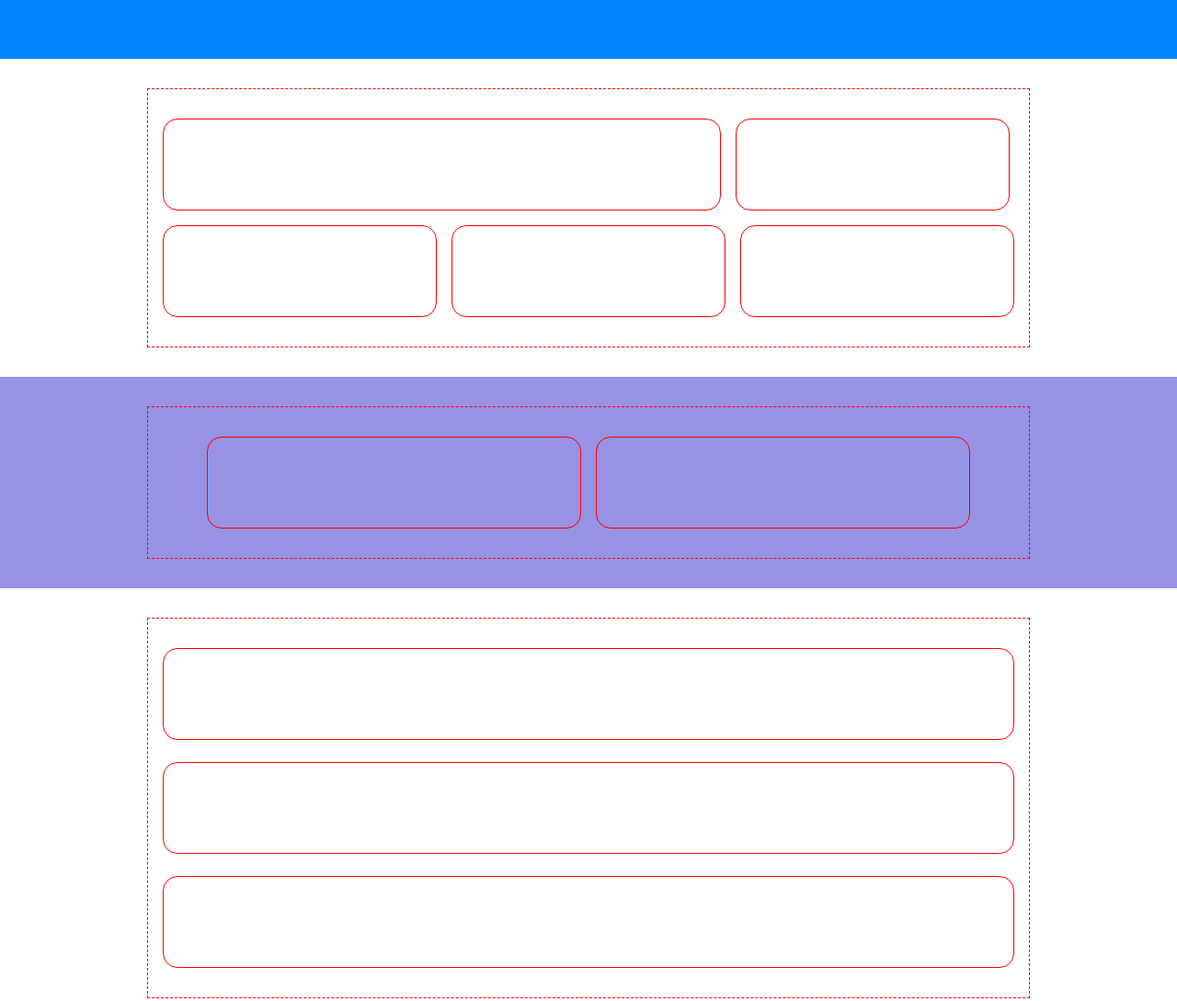
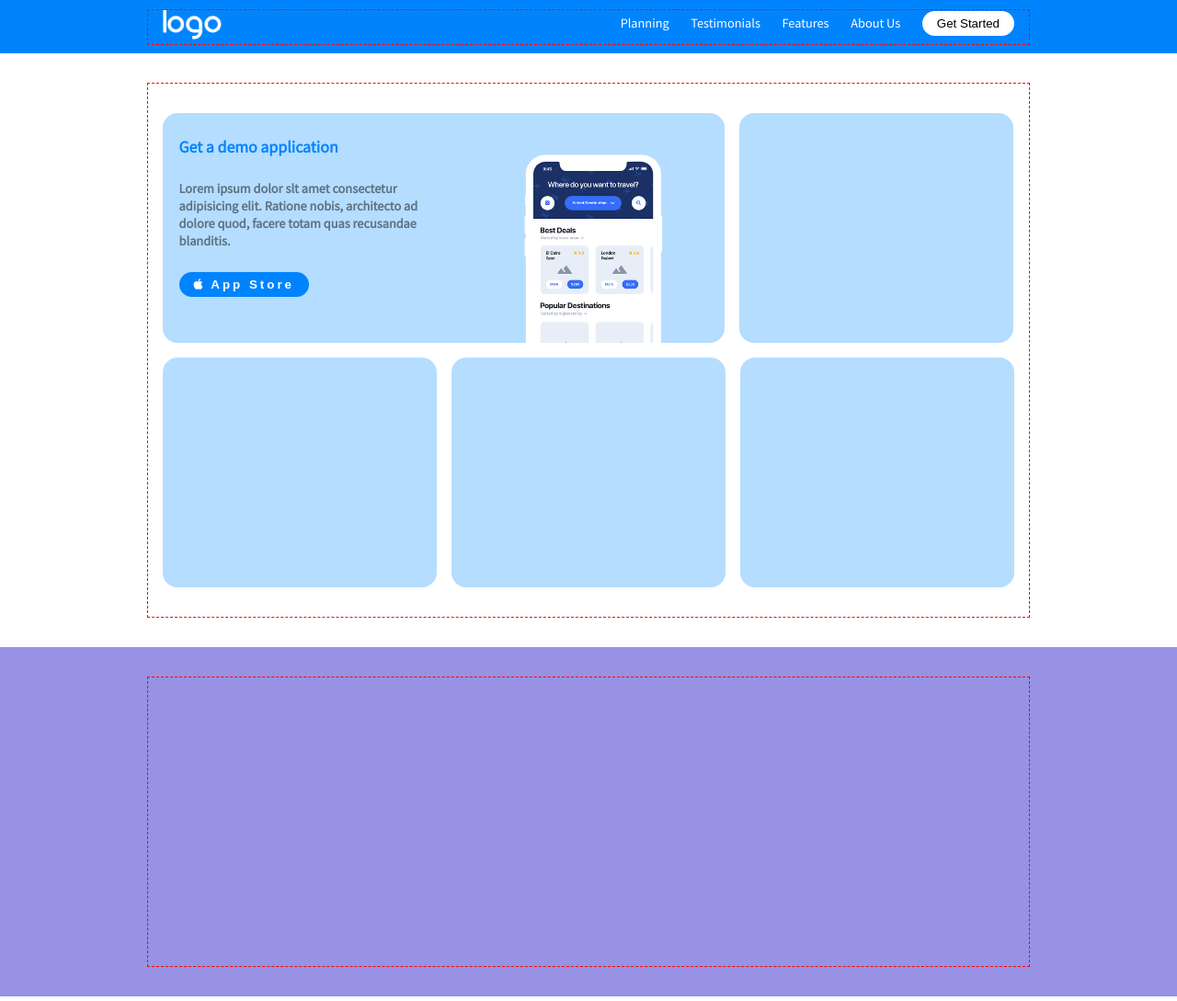
Before and after one commit to Spud97/htmlcss-responsive-layout, a plain HTML site: page index.html in a window 1280 px wide. Shown: the top 1089 px of the page at 92% size. Drawn offline with Linux system fonts and the light colour scheme.

Commit message:
aggiunto navbar

```diff
--- a/css/style.css
+++ b/css/style.css
@@ -4,8 +4,12 @@
   padding: 0;
 }
 
+body {
+  font-size: 1rem;
+  font-family: 'Noto Sans JP', sans-serif;
+}
+
 header {
-  /* DEBUG */
   padding: 2rem 0rem;
 }
 
@@ -14,11 +18,40 @@ footer {
   padding: 4rem 0rem;
 }
 
+a {
+  text-decoration: none;
+  padding: 4px 10px;
+}
+
+h5 {
+  font-size: 1rem;
+}
+
+#get-started {
+  margin-left: 10px;
+}
+
+#app-store {
+  letter-spacing: 3px;
+  padding-left: 5px;
+}
+
+#phone {
+  height: 210px;
+  position: absolute;
+  bottom: 0px;
+  right: 30px;
+}
+
 :root {
   --color-primary: #9792e4;
   --color-secondary: #0084fd;
   --color-secondary-light: #b5ddff;
   --color-footer: black;
+}
+
+.debug {
+  border: 1px dashed red;
 }
 
 .container {
@@ -32,6 +65,10 @@ footer {
   padding-bottom: 2rem;
 }
 
+.container-nav {
+  padding: 0rem 1rem;
+}
+
 .container-p-medium {
   padding-left: 2.5rem;
   padding-right: 2.5rem;
@@ -40,6 +77,10 @@ footer {
 .container-p-large {
   padding-left: 4rem;
   padding-right: 4rem;
+}
+
+.navbar {
+  padding: 0.6rem 1rem;
 }
 
 .section {
@@ -61,6 +102,10 @@ footer {
   justify-content: center;
 }
 
+.space-between {
+  justify-content: space-between;
+}
+
 .col {
   flex-grow: 1;
   flex-basis: 0;
@@ -71,7 +116,7 @@ footer {
 }
 
 .col-2 {
-  flex-basis: calc(((100% - 1rem) / 3) * 2);
+  flex-basis: calc((((100% - 1rem) / 3) * 2) + 4px);
 }
 
 .col-3 {
@@ -79,10 +124,18 @@ footer {
 }
 
 .card {
-  /* DEBUG */
-  border: 1px solid red;
   border-radius: 1rem;
-  min-height: 100px;
+  min-height: 250px;
+  padding: 1.5rem 1.1rem 0rem;
+}
+
+.box {
+  border-radius: 1rem;
+  padding: 1rem 1rem;
+}
+
+.logo {
+  height: 2rem;
 }
 
 .bg-primary {
@@ -111,6 +164,52 @@ footer {
 
 .gap3 {
   gap: 2rem;
+}
+
+.mb2 {
+  margin-bottom: 1.5rem;
+}
+
+.relative {
+  position: relative;
+}
+
+.font-sm {
+  font-size: 0.8rem;
+}
+
+.text-white {
+  color: white;
+}
+
+.text-blue {
+  color: var(--color-secondary);
+}
+
+.text-grey {
+  color: #5e7181;
+}
+
+.text-violet {
+  color: var(--color-primary);
+}
+
+.bg-white {
+  background-color: white;
+}
+
+.bg-lightblue {
+  background-color: var(--color-secondary-light);
+}
+
+.button {
+  padding: 5px 15px;
+  border: 1px solid transparent;
+  border-radius: 30px;
+}
+
+.pointer {
+  cursor: pointer;
 }
 
 @media screen and (max-width: 980px) {
--- a/index.html
+++ b/index.html
@@ -4,12 +4,30 @@
     <meta charset="UTF-8" />
     <meta http-equiv="X-UA-Compatible" content="IE=edge" />
     <meta name="viewport" content="width=device-width, initial-scale=1.0" />
+    <link rel="preconnect" href="https://fonts.googleapis.com" />
+    <link rel="preconnect" href="https://fonts.gstatic.com" crossorigin />
+    <link
+      href="https://fonts.googleapis.com/css2?family=Noto+Sans+JP&display=swap"
+      rel="stylesheet"
+    />
+    <link rel="stylesheet" href="https://cdnjs.cloudflare.com/ajax/libs/font-awesome/6.1.1/css/all.min.css">
     <link rel="stylesheet" href="css/style.css" />
     <title>Responsive</title>
   </head>
   <body>
-    <header class="bg-secondary">
-      <nav></nav>
+    <header class="navbar bg-secondary">
+      <nav class="row space-between container container-nav">
+        <div>
+          <img class="logo" src="img/logo.png" alt="" />
+        </div>
+        <div>
+          <a class="text-white font-sm" href="">Planning</a>
+          <a class="text-white font-sm" href="">Testimonials</a>
+          <a class="text-white font-sm" href="">Features</a>
+          <a class="text-white font-sm" href="">About Us</a>
+          <button id="get-started" class="button bg-white pointer">Get Started</button>
+        </div>
+      </nav>
     </header>
     <main>
       <!-- Prima sezione -->
@@ -17,19 +35,34 @@
         <div class="container">
           <div class="row gap1">
             <div class="col-2 col-sm-full">
-              <div class="card"></div>
+              <div class="card bg-lightblue row">
+                <div class="col">
+                  <h5 class="text-blue mb2">Get a demo application</h5>
+                  <p class="text-grey font-sm mb2"><strong>Lorem ipsum dolor slt amet consectetur
+                    adipisicing elit. Ratione nobis, architecto ad
+                    dolore quod, facere totam quas recusandae
+                    blanditis.</strong></p>
+                  <button class="button bg-secondary mb2">
+                    <i class="fa-brands fa-apple text-white"></i>
+                    <span id="app-store" class="text-white"><strong>App Store</strong></span>
+                  </button>
+                </div>
+                <div class="col relative">
+                  <img id="phone" src="img/phone.png" alt="">
+                </div>
+              </div>
             </div>
             <div class="col-1 col-sm-full">
-              <div class="card"></div>
+              <div class="card bg-lightblue"></div>
             </div>
             <div class="col-1 col-sm-full">
-              <div class="card"></div>
+              <div class="card bg-lightblue"></div>
             </div>
             <div class="col-1 col-sm-full">
-              <div class="card"></div>
+              <div class="card bg-lightblue"></div>
             </div>
             <div class="col-1 col-sm-full">
-              <div class="card"></div>
+              <div class="card bg-lightblue"></div>
             </div>
           </div>
         </div>
```
